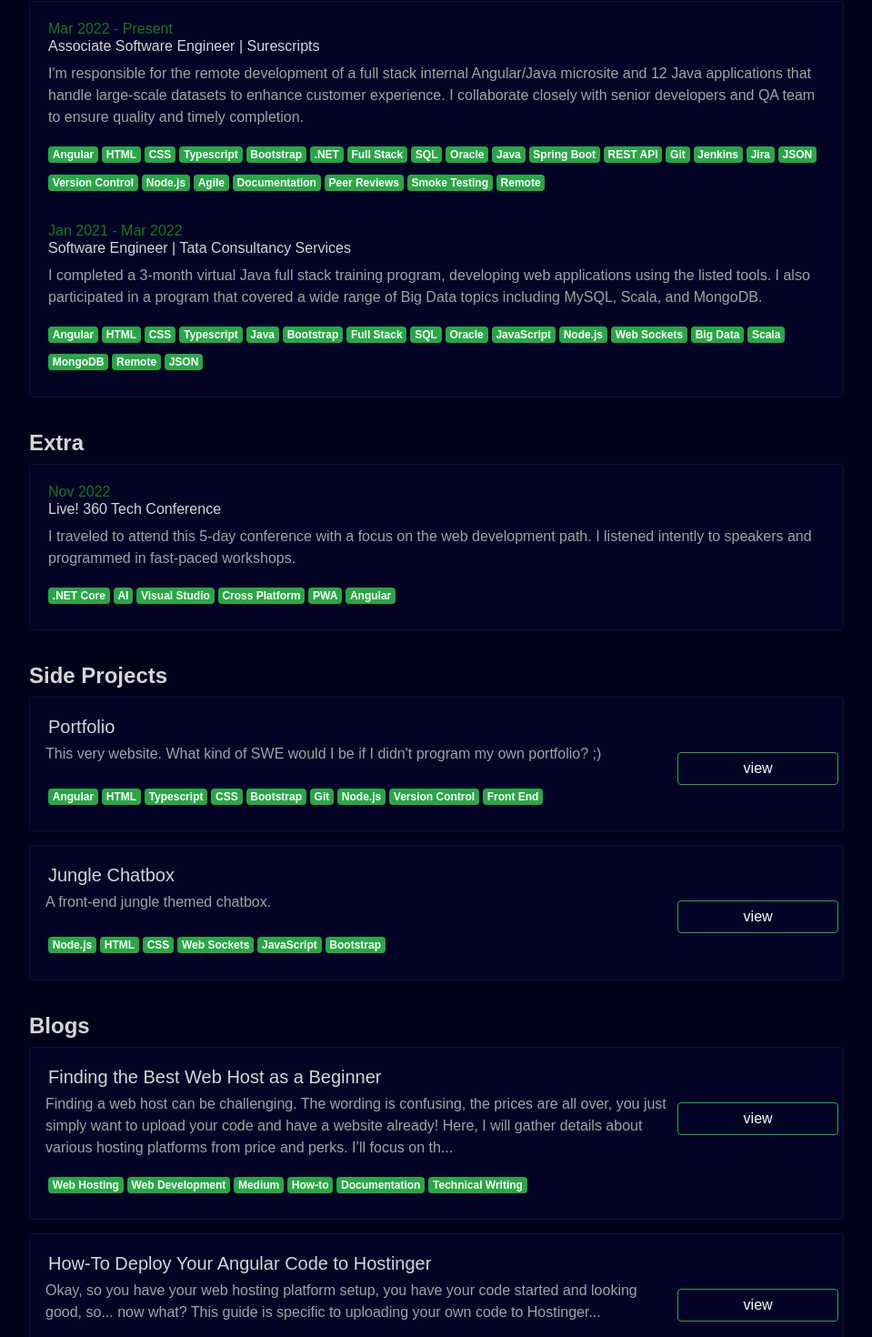
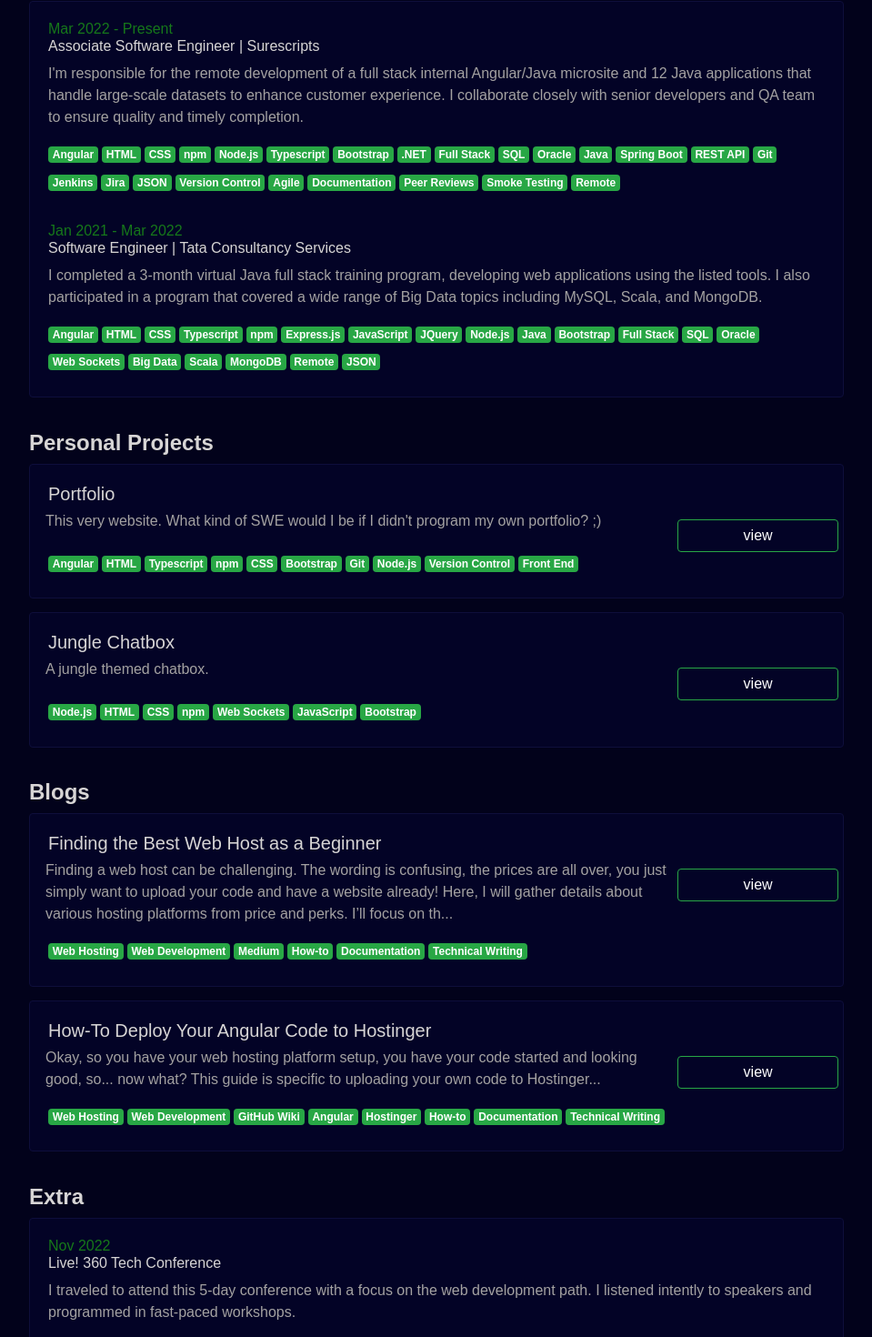
Before and after one commit to ayyjayy2/Portfolio, an Angular app: page /#/home in a window 1280 px wide. Shown: the part 415-1885 px from the top of the page at 91% size, without its empty margins (160-1119 px from the left). Built offline with nearby package versions, Linux system fonts and the light colour scheme.

Commit message:
oct 10 : rearrange content, rename 'side projects' to 'personal projects'

```diff
--- a/src/app/home/home.component.html
+++ b/src/app/home/home.component.html
@@ -39,6 +39,8 @@
                     <span class="badge badge-success">Angular</span>
                     <span class="badge badge-success">HTML</span>
                     <span class="badge badge-success">CSS</span>
+                    <span class="badge badge-success">npm</span>
+                    <span class="badge badge-success">Node.js</span>
                     <span class="badge badge-success">Typescript</span>
                     <span class="badge badge-success">Bootstrap</span>
                     <span class="badge badge-success">.NET</span>
@@ -53,7 +55,6 @@
                     <span class="badge badge-success">Jira</span>
                     <span class="badge badge-success">JSON</span>
                     <span class="badge badge-success">Version Control</span>
-                    <span class="badge badge-success">Node.js</span>
                     <span class="badge badge-success">Agile</span>
                     <span class="badge badge-success">Documentation</span>
                     <span class="badge badge-success">Peer Reviews</span>
@@ -72,13 +73,16 @@
                     <span class="badge badge-success">HTML</span>
                     <span class="badge badge-success">CSS</span>
                     <span class="badge badge-success">Typescript</span>
+                    <span class="badge badge-success">npm</span>
+                    <span class="badge badge-success">Express.js</span>
+                    <span class="badge badge-success">JavaScript</span>
+                    <span class="badge badge-success">JQuery</span>
+                    <span class="badge badge-success">Node.js</span>
                     <span class="badge badge-success">Java</span>
                     <span class="badge badge-success">Bootstrap</span>
                     <span class="badge badge-success">Full Stack</span>
                     <span class="badge badge-success">SQL</span>
                     <span class="badge badge-success">Oracle</span>
-                    <span class="badge badge-success">JavaScript</span>
-                    <span class="badge badge-success">Node.js</span>
                     <span class="badge badge-success">Web Sockets</span>
                     <span class="badge badge-success">Big Data</span>
                     <span class="badge badge-success">Scala</span>
@@ -90,30 +94,8 @@
         </div>
 
         <div class="section other">
-            <div class="extra">
-                <h4><b>Extra</b></h4>
-                <div class="card project">
-                    <div class="card-body">
-                        <h6 class="item-date">Nov 2022</h6>
-                        <p class="item-name">Live! 360 Tech Conference</p>
-                        <p>I traveled to attend this 5-day conference with a focus on
-                            the web development path. I listened intently to speakers and
-                            programmed in fast-paced workshops.
-                        </p>
-                        <span class="badge badge-success">.NET Core</span>
-                        <span class="badge badge-success">AI</span>
-                        <span class="badge badge-success">Visual Studio</span>
-                        <span class="badge badge-success">Cross Platform</span>
-                        <span class="badge badge-success">PWA</span>
-                        <span class="badge badge-success">Angular</span>
-                    </div>
-                </div>
-            </div>
-        </div>
-
-        <div class="section other">
             <div class="side-projects">
-                <h4><b>Side Projects</b></h4>
+                <h4><b>Personal Projects</b></h4>
                 <div class="card project">
                     <div class="card-body">
                         <h5 class="card-title">Portfolio</h5>
@@ -124,6 +106,7 @@
                         <span class="badge badge-success">Angular</span>
                         <span class="badge badge-success">HTML</span>
                         <span class="badge badge-success">Typescript</span>
+                        <span class="badge badge-success">npm</span>
                         <span class="badge badge-success">CSS</span>
                         <span class="badge badge-success">Bootstrap</span>
                         <span class="badge badge-success">Git</span>
@@ -136,12 +119,13 @@
                     <div class="card-body">
                         <h5 class="card-title">Jungle Chatbox</h5>
                         <div class="row">
-                            <p class="left-detail">A front-end jungle themed chatbox.</p>
+                            <p class="left-detail">A jungle themed chatbox.</p>
                             <a target="_blank" class="right-detail btn btn-outline-success blog-link stretched-link" href="https://github.com/ayyjayy2/Jungle-Chatbox">view</a>
                         </div>
                         <span class="badge badge-success">Node.js</span>
                         <span class="badge badge-success">HTML</span>
                         <span class="badge badge-success">CSS</span>
+                        <span class="badge badge-success">npm</span>
                         <span class="badge badge-success">Web Sockets</span>
                         <span class="badge badge-success">JavaScript</span>
                         <span class="badge badge-success">Bootstrap</span>
@@ -187,6 +171,28 @@
                 </div>
             </div>
         </div>
+
+        <div class="section other">
+            <div class="extra">
+                <h4><b>Extra</b></h4>
+                <div class="card project">
+                    <div class="card-body">
+                        <h6 class="item-date">Nov 2022</h6>
+                        <p class="item-name">Live! 360 Tech Conference</p>
+                        <p>I traveled to attend this 5-day conference with a focus on
+                            the web development path. I listened intently to speakers and
+                            programmed in fast-paced workshops.
+                        </p>
+                        <span class="badge badge-success">.NET Core</span>
+                        <span class="badge badge-success">AI</span>
+                        <span class="badge badge-success">Visual Studio</span>
+                        <span class="badge badge-success">Cross Platform</span>
+                        <span class="badge badge-success">PWA</span>
+                        <span class="badge badge-success">Angular</span>
+                    </div>
+                </div>
+            </div>
+        </div>
     </div>
 
     <div class="footer">
```
